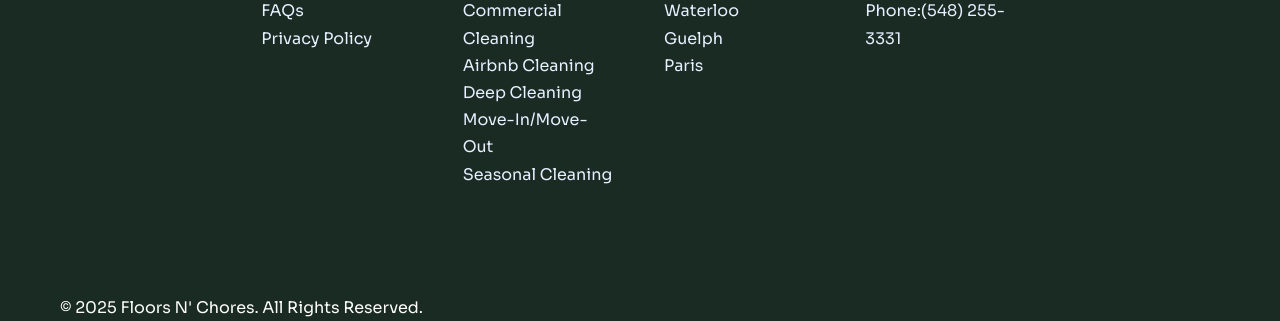
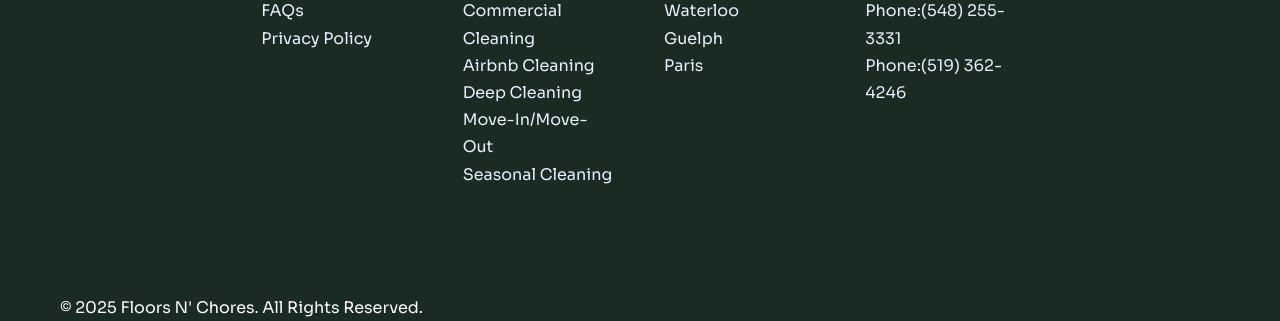
Before and after one commit to JagpreetSinghBajwa/FloorsNChores, a plain HTML site: page about.html in a window 1280 px wide. Shown: the part 1081-1402 px from the top of the page. Drawn offline with nearby package versions, Linux system fonts and the light colour scheme.

Commit message:
Add files via upload

```diff
--- a/about.html
+++ b/about.html
@@ -181,6 +181,7 @@
               <ul class="list-unstyled">
                 <li>Email: info@floorsandchores.ca</li>
                 <li>Phone:(548) 255-3331</li>
+                <li>Phone:(519) 362-4246</li>
               </ul>
             </div>
           </div>
```
Also changed, not shown: faq.html (+1 -0 lines), index.html (+1 -0 lines), privacypolicy.html (+1 -0 lines).
